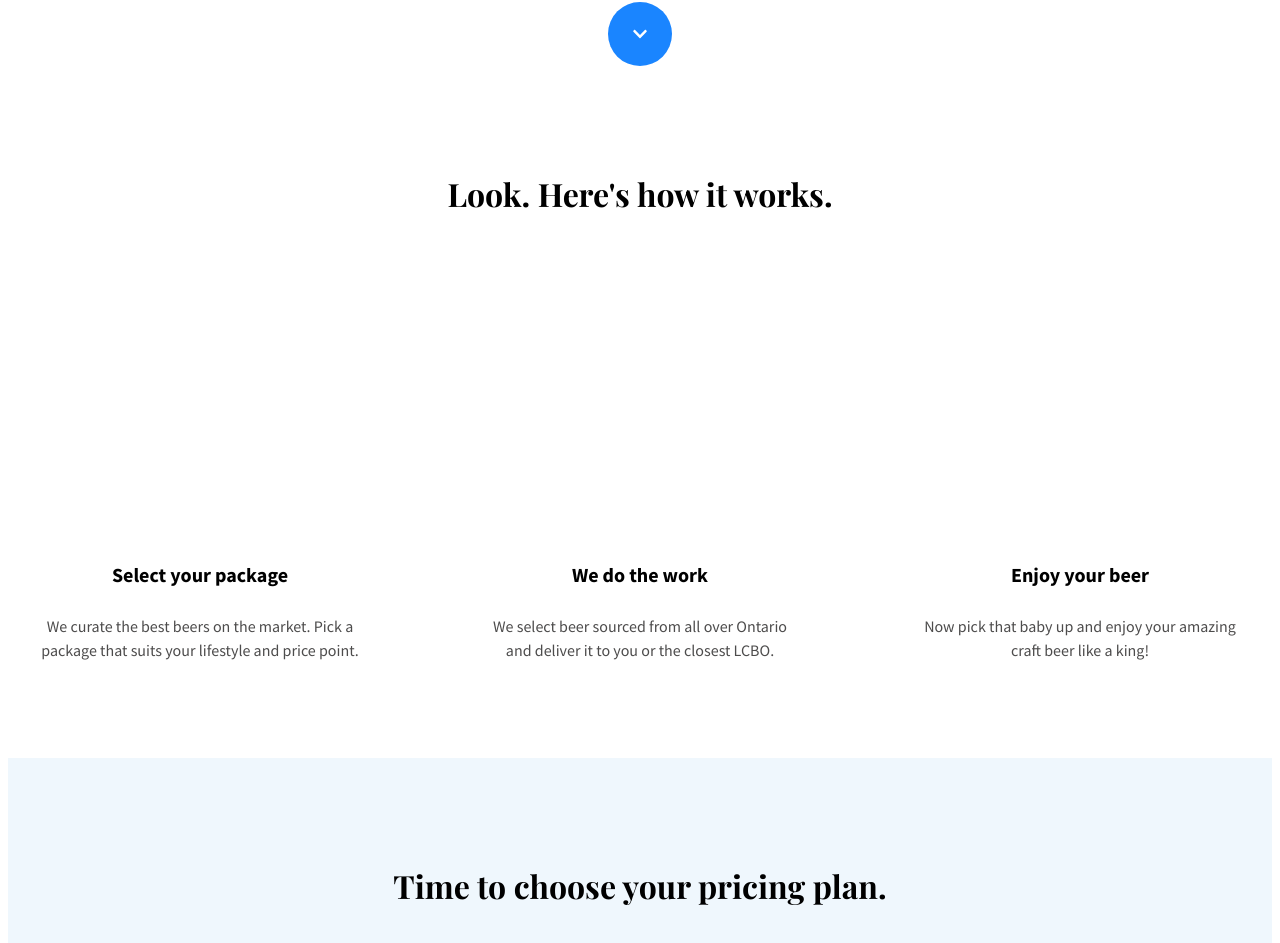
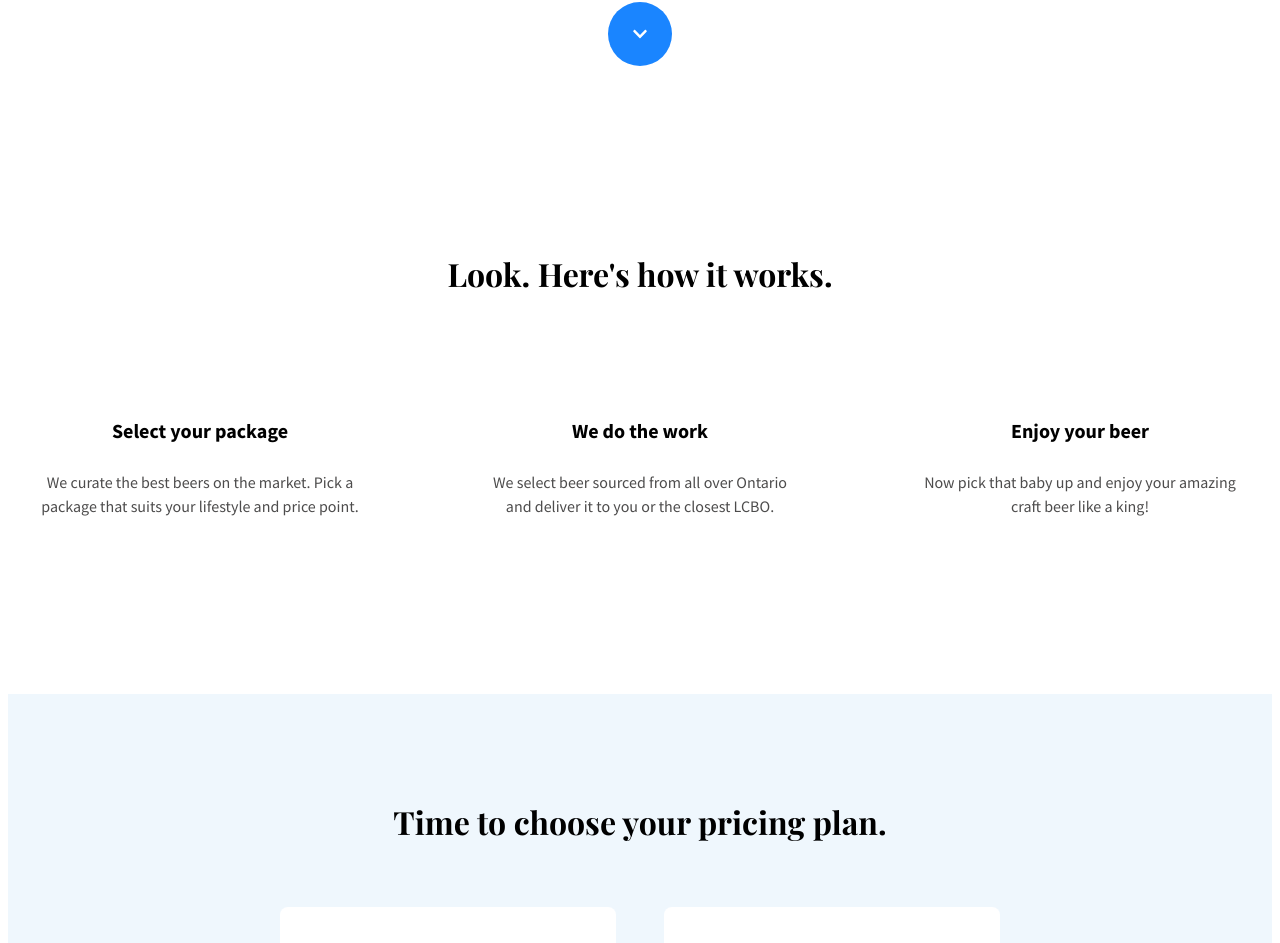
Before and after one commit to briandu/SipBeer, a React (Create React App) app: page / in a window 1280 px wide. Shown: the part 1261-2204 px from the top of the page. Built offline with nearby package versions, Linux system fonts and the light colour scheme; the HTML template or start-up script is replaced by a standard one.

Commit message:
Update How it works section

```diff
--- a/src/components/HowItWorks.js
+++ b/src/components/HowItWorks.js
@@ -9,12 +9,12 @@ const HowItWorks = styled(MaxWidth)`
   display: flex;
   flex-direction: column;
   align-items: center;
-  margin: 5em auto;
+  margin: 10em auto;
   text-align: center;
 `;
 
 const Title = styled.h2`
-  margin-bottom: 10em;
+  margin-bottom: 3em;
 `;
 
 const Steps = styled.div`
@@ -30,11 +30,12 @@ export default () => (
 
     <Steps>
       {stepsData.map((step) => {
-        const { title, description } = step;
+        const { imgURL, title, description } = step;
 
         return (
           <Step
             key={title}
+            imgURL={imgURL}
             title={title}
             description={description}
           />
```
